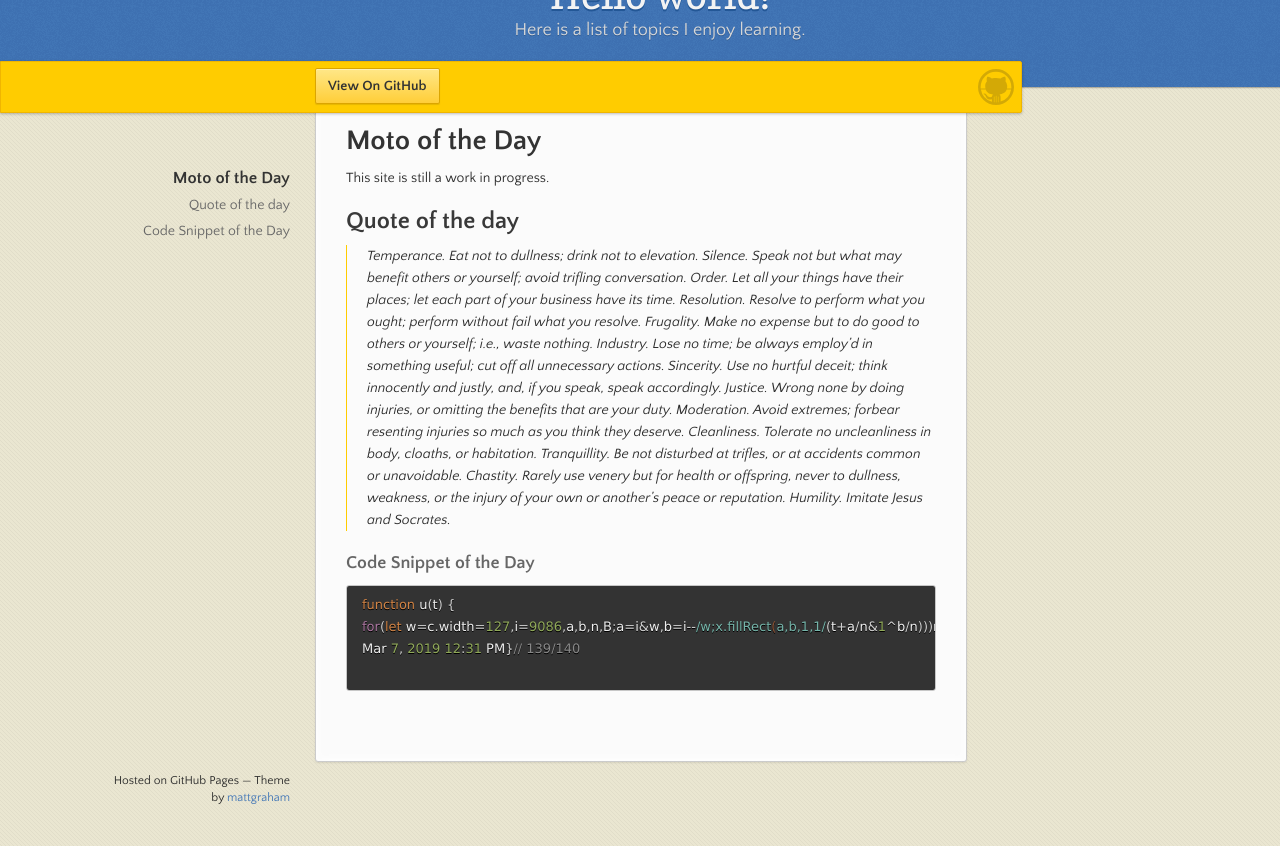
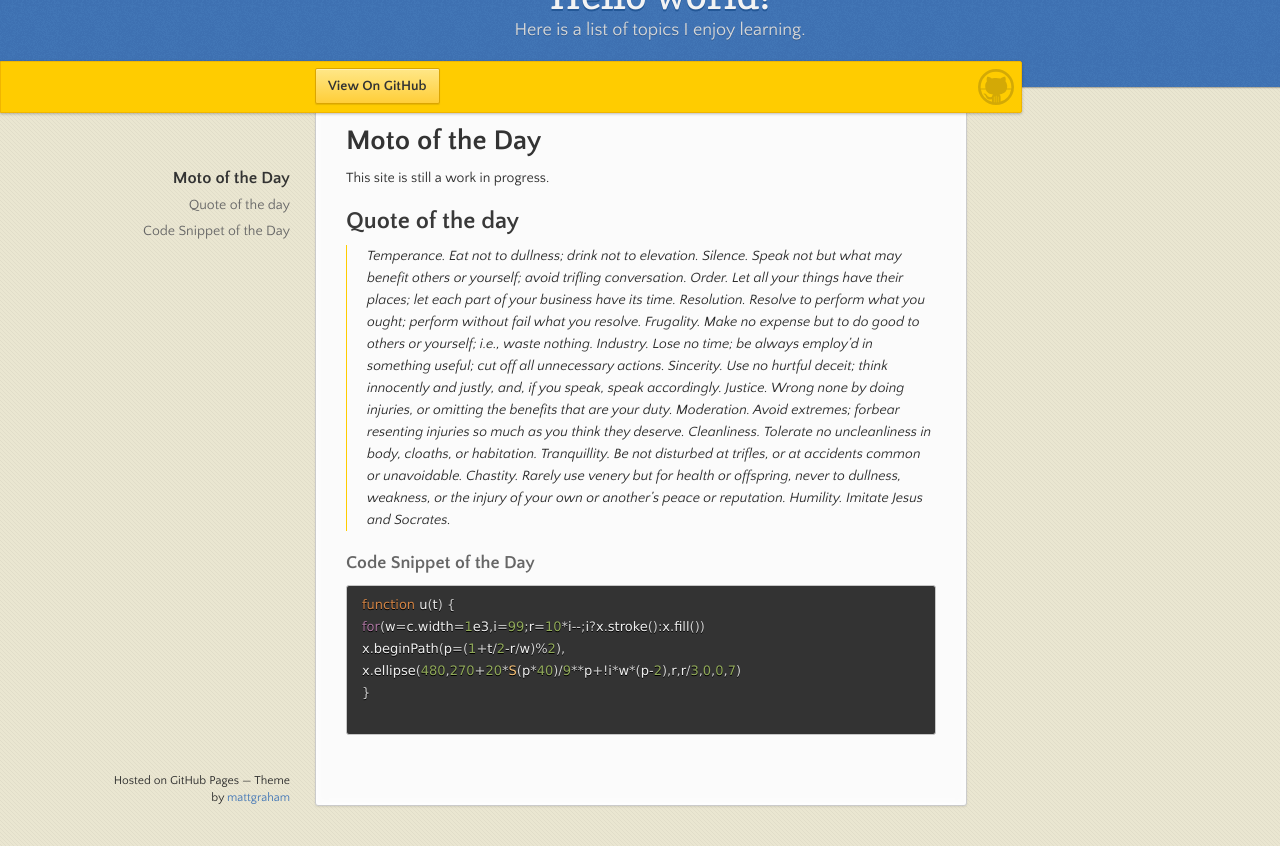
Before and after one commit to shobbs/shobbs.github.io, a Jekyll site: the page built from index.md, in a window 1280 px wide and 900 px high, scrolled down 540 px, cut to the strip 54-900 px from the top of the window. Built offline with Jekyll 4.4.1, drawn with Linux system fonts in a browser that asks for light colours; our own code applies the rules of GitHub Pages for plain Markdown files; before the commit the page ends 1396 px from its top, so only the background shows below that.

Commit message:
cleaner for loop

````diff
--- a/index.md
+++ b/index.md
@@ -33,8 +33,10 @@ This site is still a work in progress.
 ### Code Snippet of the Day
 ```js
 function u(t) {
-for(let w=c.width=127,i=9086,a,b,n,B;a=i&w,b=i--/w;x.fillRect(a,b,1,1/(t+a/n&1^b/n)))n=b-20,B=(w*S(t*9+n/9)+(a-40)**2+n*n)/1e3,n*=B>1||C(B)
-Mar 7, 2019 12:31 PM}// 139/140
+for(w=c.width=1e3,i=99;r=10*i--;i?x.stroke():x.fill())
+x.beginPath(p=(1+t/2-r/w)%2),
+x.ellipse(480,270+20*S(p*40)/9**p+!i*w*(p-2),r,r/3,0,0,7)
+}
 
 ```
 
````
Also changed, not shown: 1 other file.
